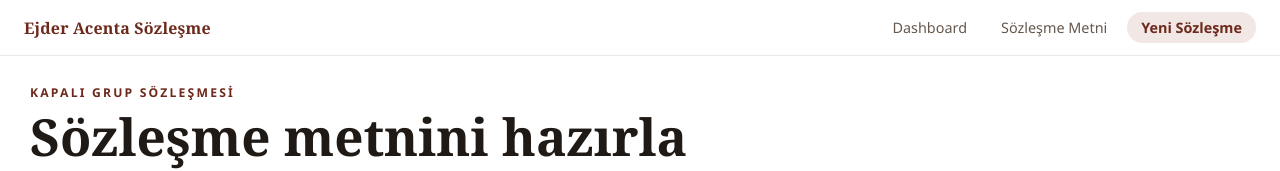
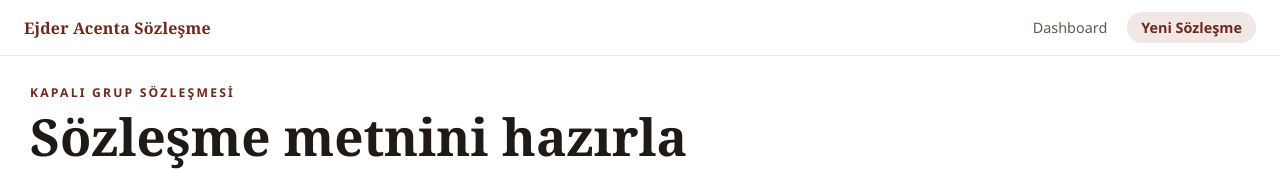
Before and after one commit to resulersurer/ejder-acentesozlesme, an Angular app: page / in a window 1280 px wide. Shown: the top 171 px of the page. Built offline with nearby package versions, Linux system fonts and the light colour scheme.

Commit message:
Header'dan Sözleşme Metni sekmesini kaldır

```diff
--- a/src/app/app.component.ts
+++ b/src/app/app.component.ts
@@ -10,7 +10,6 @@ import { RouterModule } from '@angular/router';
       <a class="nav-brand" routerLink="/">Ejder Acenta Sözleşme</a>
       <div class="nav-links">
         <a routerLink="/dashboard" routerLinkActive="active">Dashboard</a>
-        <a routerLink="/template" routerLinkActive="active">Sözleşme Metni</a>
         <a routerLink="/" routerLinkActive="active" [routerLinkActiveOptions]="{ exact: true }">Yeni Sözleşme</a>
       </div>
     </nav>
```
